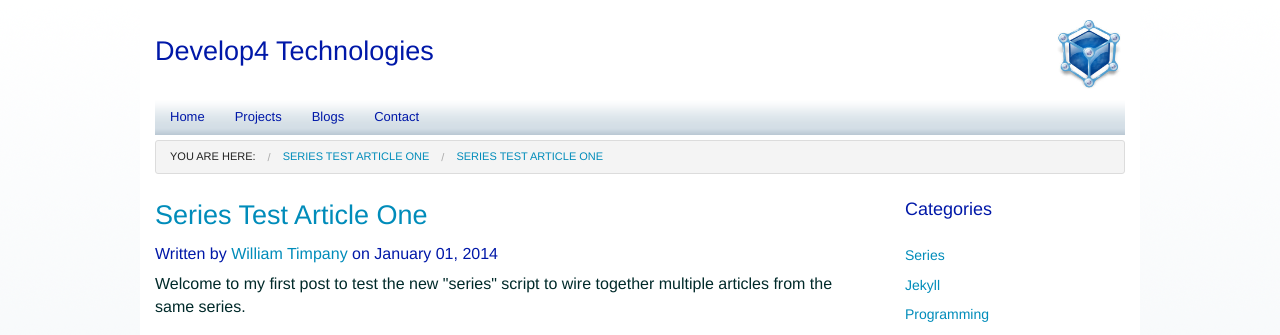
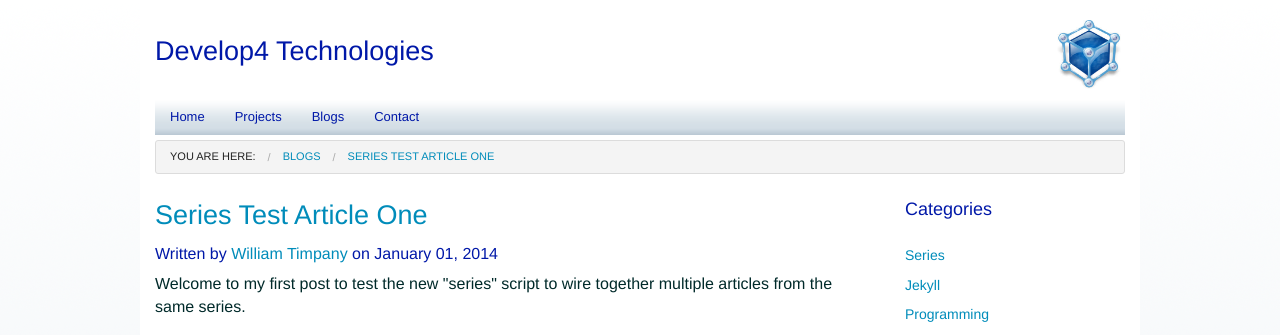
Before and after one commit to develop4/develop4.github.com, a Jekyll site: the page built from _posts/series-one/2014-01-01-one.html, in a window 1280 px wide. Shown: the top 335 px of the page. Built offline with Jekyll 4.4.1, drawn with Linux system fonts in a browser that asks for light colours.

Commit message:
Add new layout to correct issue with Blogs breadcrumbs

```diff
--- a/_config.yml
+++ b/_config.yml
@@ -1,6 +1,6 @@
 port: 4000
 safe: true
-pygments: false
+highlighter: null
 lsi: true
 excerpt_separator: <!--more-->
 category-list: [Java, Programming, Ideas, Jekyll, Security, Series]
--- /dev/null
+++ b/_layouts/blog.html
@@ -0,0 +1,71 @@
+<!doctype html>
+<html class="no-js" lang="en">
+  <head>
+	{% include html_head.html %}
+  </head>
+ <body>
+	{% include page_branding.html %}
+<div class="row">
+  <div class="large-12 columns white">
+  	{% include nav_bar.html %}
+    <div class="breadcrumbs">
+  		<span class="before">You are here: </span>
+  			<a href="/Blogs">Blogs</a>
+  			{% if page.blogtitle != null and page.blogtitle != '' %}
+  				<a href="#">{{ page.blogtitle }}</a>
+  			{% endif %}
+  	</div>
+  </div>
+</div>
+
+  <!-- Main Page Content and Sidebar -->
+
+  <div class="row bar-shadow white">
+	<br>
+    <!-- Main Main Content -->
+	<div class="large-9 columns" role="content">
+		{{ content }}
+	</div>
+    <!-- End Main Content -->
+
+
+    <!-- Sidebar -->
+
+    <aside class="large-3 columns">
+
+      <h5>Categories</h5>
+
+      <ul class="side-nav">
+		{% for category in site.categories %}
+		  <li><a href="#{{ category | first }}">{{ category | first | capitalize}}</a></li>
+		{% endfor %}
+      </ul>
+
+      <h5>Articles by Category</h5>
+		<ul class="side-nav">
+		{% for category in site.categories %}
+		  <li ><a name="{{ category | first }}">{{ category | first | capitalize}}</a>
+		  <ul class="no-bullet">
+		    {% for posts in category %}
+		      {% for post in posts limit:10 %}
+		        {% if post.url != null %}
+		          <li style="margin: 0px; padding-left: 15px; "><a href="{{ post.url }}">{{ post.title }}</a></li>
+		        {% endif %}
+		      {% endfor %}
+		    {% endfor %}
+		    </ul>
+		  </li>
+		{% endfor %}
+		</ul>
+
+    </aside>
+
+    <!-- End Sidebar -->
+  </div>
+
+  <!-- End Main Content and Sidebar -->
+
+	{% include html_footer.html %}
+
+  </body>
+</html>
--- a/_layouts/posts.html
+++ b/_layouts/posts.html
@@ -1,5 +1,5 @@
 ---
-layout: normal
+layout: blog
 title: Blogs
 ---
 
--- a/blogs.html
+++ b/blogs.html
@@ -11,7 +11,7 @@ full_posts: 5
   {% if forloop.index < page.full_posts %}
 		<article>
 			<h3>
-				<a href="{{ post.url }}">{{ post.title }}</a>
+				<a href="{{ post.url }}">{{ post.blogtitle }}</a>
 			</h3>
 			<h6>
 				Written by <a href="/team/{{ post.author }}.html">{{ post.author }}</a> on {{post.date | date: '%B %d, %Y'}}
@@ -28,7 +28,7 @@ full_posts: 5
     {% endif %}
     	<article>
 			<h3>
-				<a href="{{ post.url }}">{{ post.title }}</a>
+				<a href="{{ post.url }}">{{ post.blogtitle }}</a>
 			</h3>
 			<h6>
 				Written by <a href="/team/{{ post.author }}.html">{{ post.author }}</a> on {{post.date | date: '%B %d, %Y'}}
```
Also changed, not shown: other parts of blogs.html (+1 -1 lines), params.json (+7 -1 lines), 1 other file.
